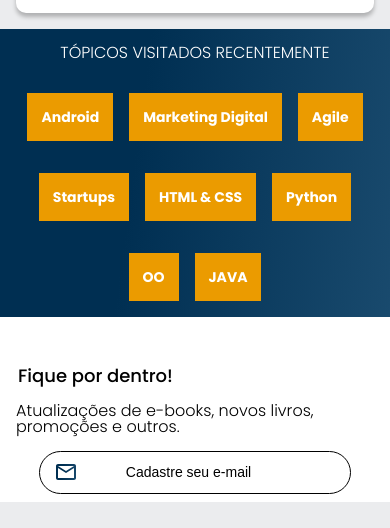
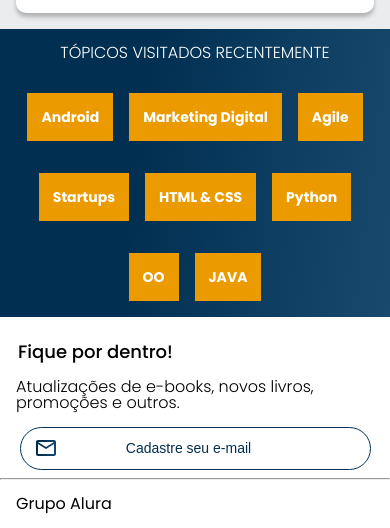
Before and after one commit to pedroabs1/alura_books, a plain HTML site: page index.html in a window 390 px wide. Shown: the part 1537-2065 px from the top of the page. Before the commit the page ends 2039 px from the top, so only its background shows below. Drawn offline with nearby package versions, Linux system fonts and the light colour scheme.

Commit message:
mobile first done

```diff
--- a/Styles/contato.css
+++ b/Styles/contato.css
@@ -1,6 +1,7 @@
 .contato{
     background: var(--branco);
-    padding:  2em 0 0.5em 0;
+    padding:  0.5em 0 0.5em 0;
+    font-family: var(--fonte-principal);
 }
 
 .contato__titulo{
@@ -19,34 +20,24 @@
     text-align: center;
 }
 
-/* .banner__pesquisa{
-    background-image: url("../img/Email.svg") no-repeat;
-    background-position: left;
-    border-radius: 10px;
-    border-style: solid;
-    color: var(--preto);
-    display: inline-block;
-    width: 80vw;
-    height: 40px;
-
-} */
-
 .contato__banner__pesquisa{
     background-color: transparent;
     border: 1px solid var(--branco);
     border-radius: 24px;
-    border-color: var(--preto);
+    border-color: var(--azul);
     padding: 1em;
-    width: 80%;
-    background-image: url("../img/Email.svg");
-    background-repeat: no-repeat;
-    background-position: left;
-    background-position-x: 5%;
+    width: 90%;
 }
 
 .contato__banner__pesquisa::placeholder {
     font-size: 14px;
     font-weight: 500;
     text-align: center;
-    color: var(--preto);
+    color: var(--azul);
+    background-image: url("../img/Email.svg");
+    background-repeat: no-repeat;
+    /* background-position: left; */
+    /* background-position-x: 5%; */
+    background-position-y: center;
+    padding 2em;
 }
--- a/Styles/header.css
+++ b/Styles/header.css
@@ -58,3 +58,7 @@
 .container__botao{
     display: none;
 }
+<!--media queries, define alterações com base na resolução de tela-->
+@media screen and (min-width:1024px){
+
+}
--- /dev/null
+++ b/Styles/rodapé.css
@@ -0,0 +1,8 @@
+hr {
+    margin: 0;
+}
+
+.rodapé{
+    background-color: var(--branco);
+    padding: 1em;
+}
--- a/index.html
+++ b/index.html
@@ -191,7 +191,7 @@
                 <input class="contato__banner__pesquisa" type=search placeholder="Cadastre seu e-mail">
             </div>
         </section>
-
+        <hr>
         <script src="https://cdn.jsdelivr.net/npm/swiper@9/swiper-bundle.min.js"></script> <!---swipe.js--->
         <script>const swiper = new Swiper('.swiper', {
             spaceBetween: 10,
@@ -203,4 +203,7 @@
         });
         </script>
     </body>
+    <footer class="rodapé">
+        <h2 class="rodapé__titulo">Grupo Alura</h2>
+    </footer>
 </html>
--- a/styles.css
+++ b/styles.css
@@ -3,6 +3,7 @@
 @import url("styles/carrossel.css");
 @import url("styles/tópicos.css");
 @import url("styles/contato.css");
+@import url("Styles/rodapé.css");
 
 
 :root{
```
Also changed, not shown: 1 other file.
